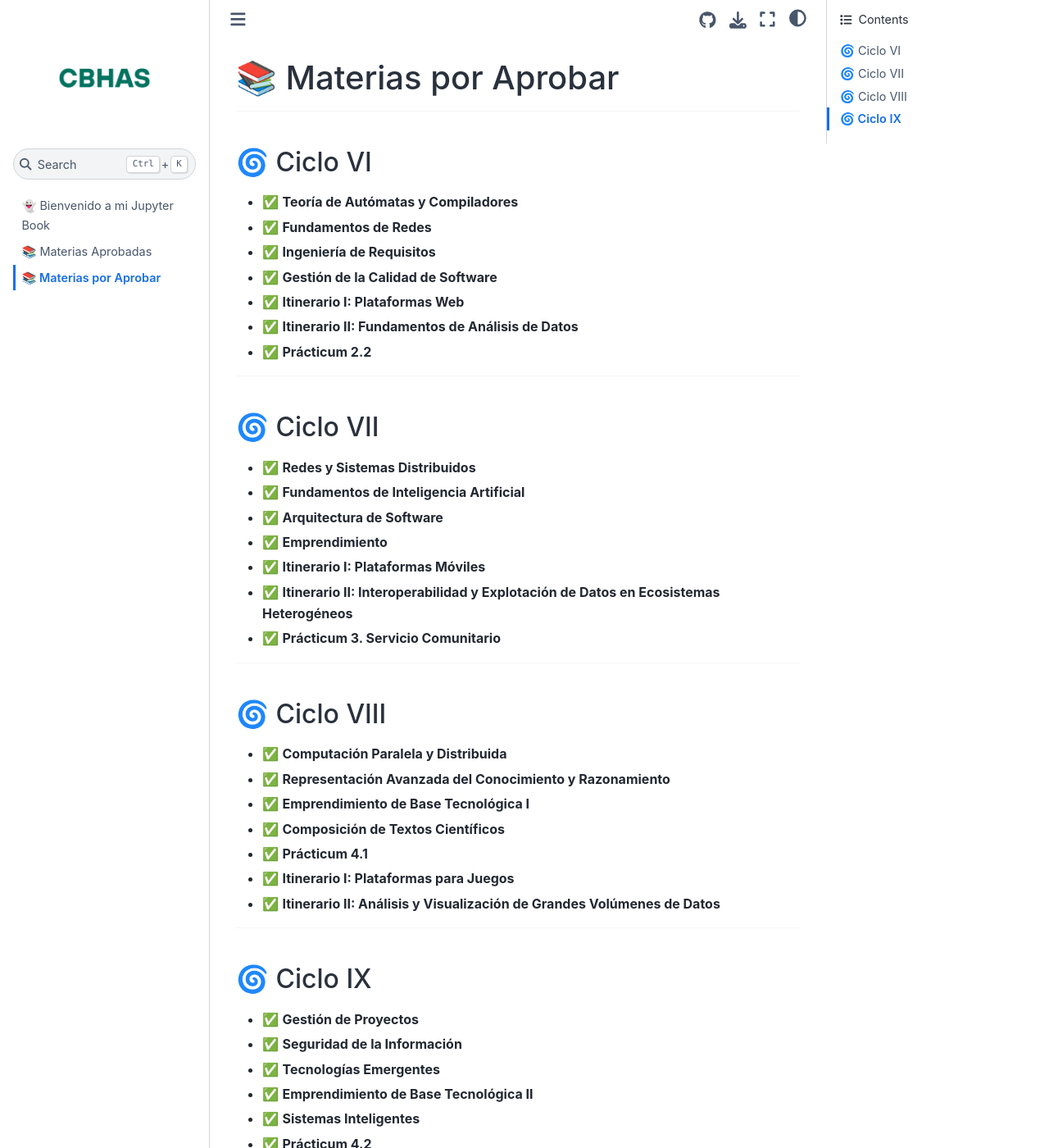
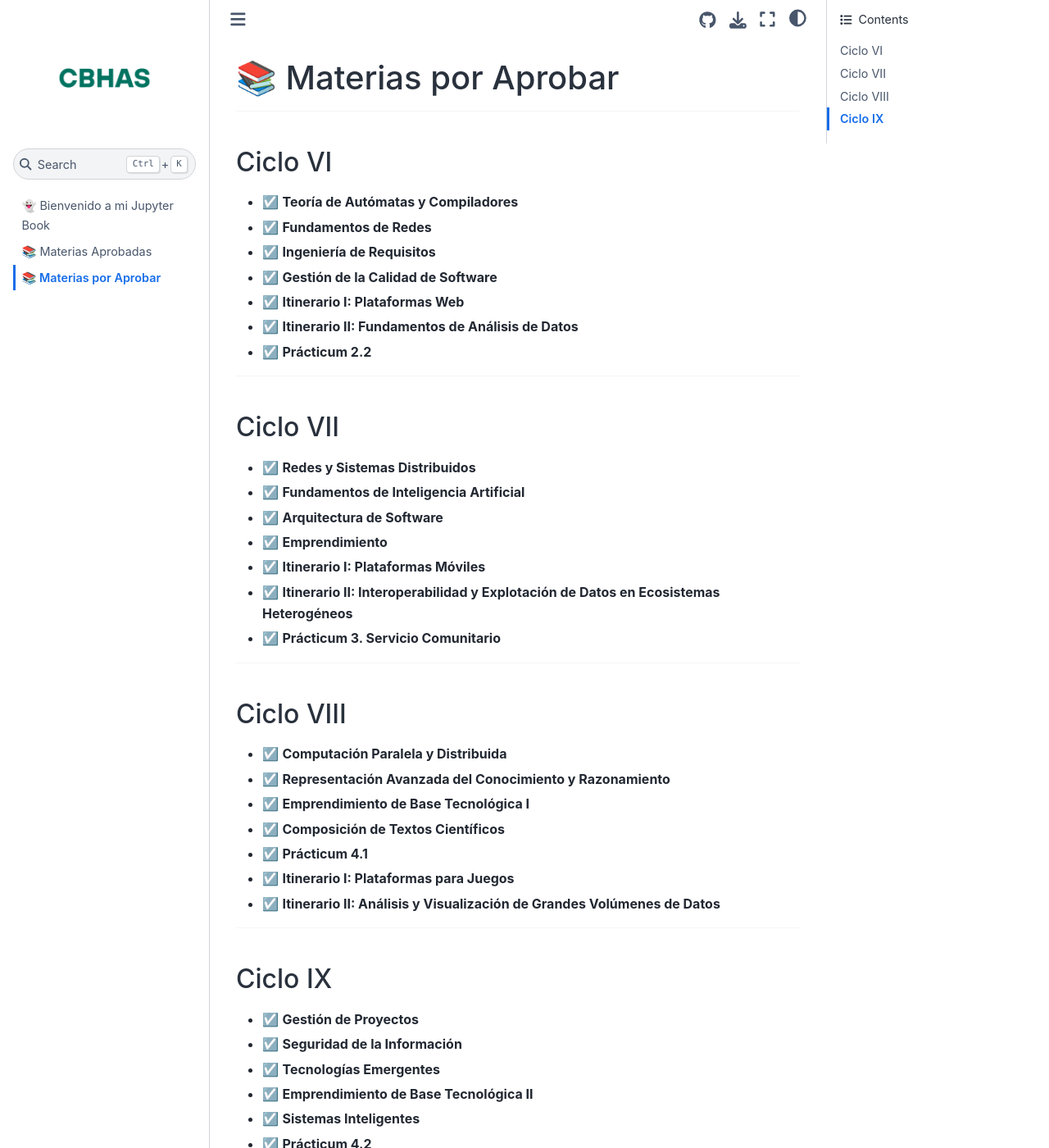
Before and after one commit to cbhas/tutorial-pla-web, a Jupyter Book: the page built from materias-por-aprobar.md, in a window 1280 px wide and 1400 px high. Shown: the whole window at 82% size. Built offline with Jupyter Book 1.0.4 settings and Sphinx 7.4.7 and the Sphinx Book theme 1.1.4, drawn with Linux system fonts in a browser that asks for light colours.

```diff
--- a/materias-por-aprobar.md
+++ b/materias-por-aprobar.md
@@ -2,43 +2,43 @@
 
 ---
 
-## 🌀 Ciclo VI
-- ✅ **Teoría de Autómatas y Compiladores**
-- ✅ **Fundamentos de Redes**
-- ✅ **Ingeniería de Requisitos**
-- ✅ **Gestión de la Calidad de Software**
-- ✅ **Itinerario I: Plataformas Web**
-- ✅ **Itinerario II: Fundamentos de Análisis de Datos**
-- ✅ **Prácticum 2.2**
+## Ciclo VI
+- ☑️ **Teoría de Autómatas y Compiladores**
+- ☑️ **Fundamentos de Redes**
+- ☑️ **Ingeniería de Requisitos**
+- ☑️ **Gestión de la Calidad de Software**
+- ☑️ **Itinerario I: Plataformas Web**
+- ☑️ **Itinerario II: Fundamentos de Análisis de Datos**
+- ☑️ **Prácticum 2.2**
 
 ---
 
-## 🌀 Ciclo VII
-- ✅ **Redes y Sistemas Distribuidos**
-- ✅ **Fundamentos de Inteligencia Artificial**
-- ✅ **Arquitectura de Software**
-- ✅ **Emprendimiento**
-- ✅ **Itinerario I: Plataformas Móviles**
-- ✅ **Itinerario II: Interoperabilidad y Explotación de Datos en Ecosistemas Heterogéneos**
-- ✅ **Prácticum 3. Servicio Comunitario**
+## Ciclo VII
+- ☑️ **Redes y Sistemas Distribuidos**
+- ☑️ **Fundamentos de Inteligencia Artificial**
+- ☑️ **Arquitectura de Software**
+- ☑️ **Emprendimiento**
+- ☑️ **Itinerario I: Plataformas Móviles**
+- ☑️ **Itinerario II: Interoperabilidad y Explotación de Datos en Ecosistemas Heterogéneos**
+- ☑️ **Prácticum 3. Servicio Comunitario**
 
 ---
 
-## 🌀 Ciclo VIII
-- ✅ **Computación Paralela y Distribuida**
-- ✅ **Representación Avanzada del Conocimiento y Razonamiento**
-- ✅ **Emprendimiento de Base Tecnológica I**
-- ✅ **Composición de Textos Científicos**
-- ✅ **Prácticum 4.1**
-- ✅ **Itinerario I: Plataformas para Juegos**
-- ✅ **Itinerario II: Análisis y Visualización de Grandes Volúmenes de Datos**
+## Ciclo VIII
+- ☑️ **Computación Paralela y Distribuida**
+- ☑️ **Representación Avanzada del Conocimiento y Razonamiento**
+- ☑️ **Emprendimiento de Base Tecnológica I**
+- ☑️ **Composición de Textos Científicos**
+- ☑️ **Prácticum 4.1**
+- ☑️ **Itinerario I: Plataformas para Juegos**
+- ☑️ **Itinerario II: Análisis y Visualización de Grandes Volúmenes de Datos**
 
 ---
 
-## 🌀 Ciclo IX
-- ✅ **Gestión de Proyectos**
-- ✅ **Seguridad de la Información**
-- ✅ **Tecnologías Emergentes**
-- ✅ **Emprendimiento de Base Tecnológica II**
-- ✅ **Sistemas Inteligentes**
-- ✅ **Prácticum 4.2**
+## Ciclo IX
+- ☑️ **Gestión de Proyectos**
+- ☑️ **Seguridad de la Información**
+- ☑️ **Tecnologías Emergentes**
+- ☑️ **Emprendimiento de Base Tecnológica II**
+- ☑️ **Sistemas Inteligentes**
+- ☑️ **Prácticum 4.2**
```
Also changed, not shown: materias-aprobadas.md (+4 -4 lines).
